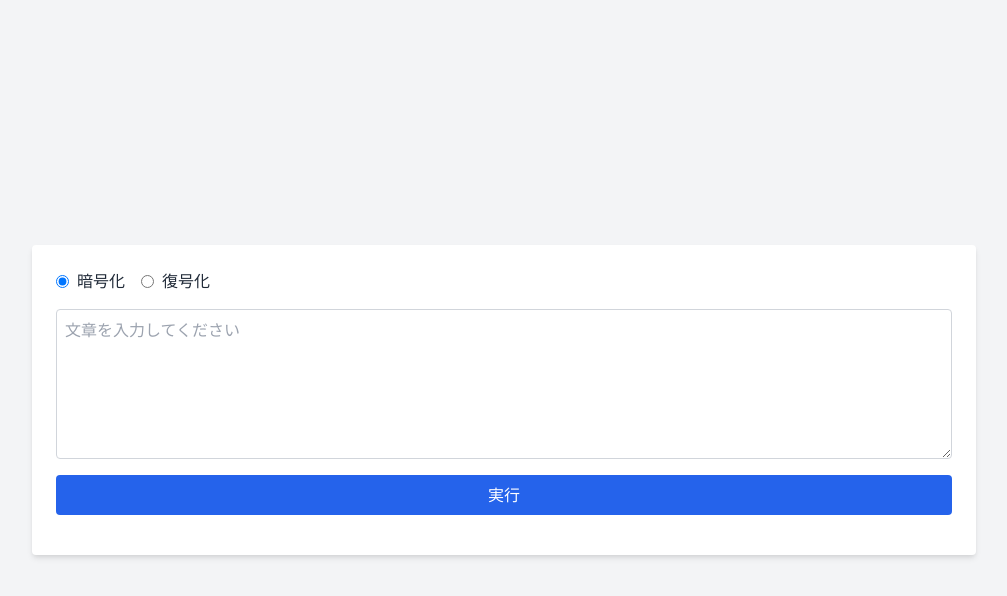
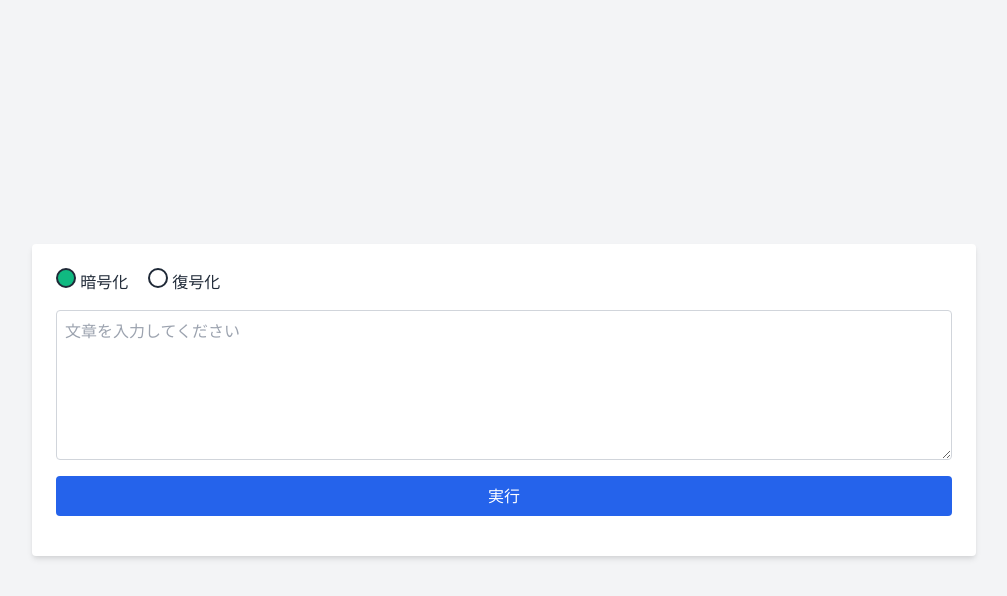
Before and after one commit to linkalls/angoukakyouka, a PHP site: page / in a window 1280 px wide. Shown: the top 596 px of the page, without its empty margins (136-1143 px from the left). Run offline with PHP 8.4, Linux system fonts and the light colour scheme.

Commit message:
ラジオボタンのスタイルを変更しました

```diff
--- a/index.php
+++ b/index.php
@@ -211,6 +211,26 @@ $encryptedText = file_get_contents($encryptedTextFile['tmp_name']);;
   <title>暗号化・復号化ツール</title>
   <link href="https://cdn.jsdelivr.net/npm/tailwindcss@2.2.19/dist/tailwind.min.css" rel="stylesheet">
   <style>
+     .radio {
+      position: relative;
+      display: inline-block;
+      margin-right: 20px;
+      cursor: pointer;
+    }
+    .radio input {
+      position: absolute;
+      opacity: 0;
+    }
+    .radio .radio__inner {
+      width: 20px;
+      height: 20px;
+      border-radius: 50%;
+      border: 2px solid #1f2937;
+      display: inline-block;
+    }
+    .radio input:checked ~ .radio__inner {
+      background-color: #10B981;
+    }
      textarea {
       height: 150px;
     }
@@ -237,6 +257,12 @@ $encryptedText = file_get_contents($encryptedTextFile['tmp_name']);;
       }
       .btn {
         background-color: #2563eb !important;
+      }
+      .radio .radio__inner {
+        border-color: #f3f4f6;
+      }
+      .radio input:checked ~ .radio__inner {
+        background-color: #10B981;
       }
     }
     @media (min-width: 768px) {
@@ -277,8 +303,16 @@ $encryptedText = file_get_contents($encryptedTextFile['tmp_name']);;
 <?php else: ?>
   <form action="" method="post" enctype="multipart/form-data" class="bg-white p-6 rounded shadow-md">
     <div class="flex items-center mb-4">
-      <input type="radio" name="action" value="encrypt" checked class="mr-2" onclick="toggleInput(true)"> 暗号化
-      <input type="radio" name="action" value="decrypt" class="ml-4 mr-2" onclick="toggleInput(false)"> 復号化
+      <label class="radio">
+        <input type="radio" name="action" value="encrypt" checked class="mr-2" onclick="toggleInput(true)">
+        <span class="radio__inner"></span>
+        暗号化
+      </label>
+      <label class="radio">
+        <input type="radio" name="action" value="decrypt" class="ml-4 mr-2" onclick="toggleInput(false)">
+        <span class="radio__inner"></span>
+        復号化
+      </label>
     </div>
     <div id="decryptMessage" style="display: none; color: red;">公開鍵、秘密鍵、暗号化されたテキストのファイルをアップロードしてください。
     <br>(pemファイル二つとtxtファイル一つ)</div>
```
